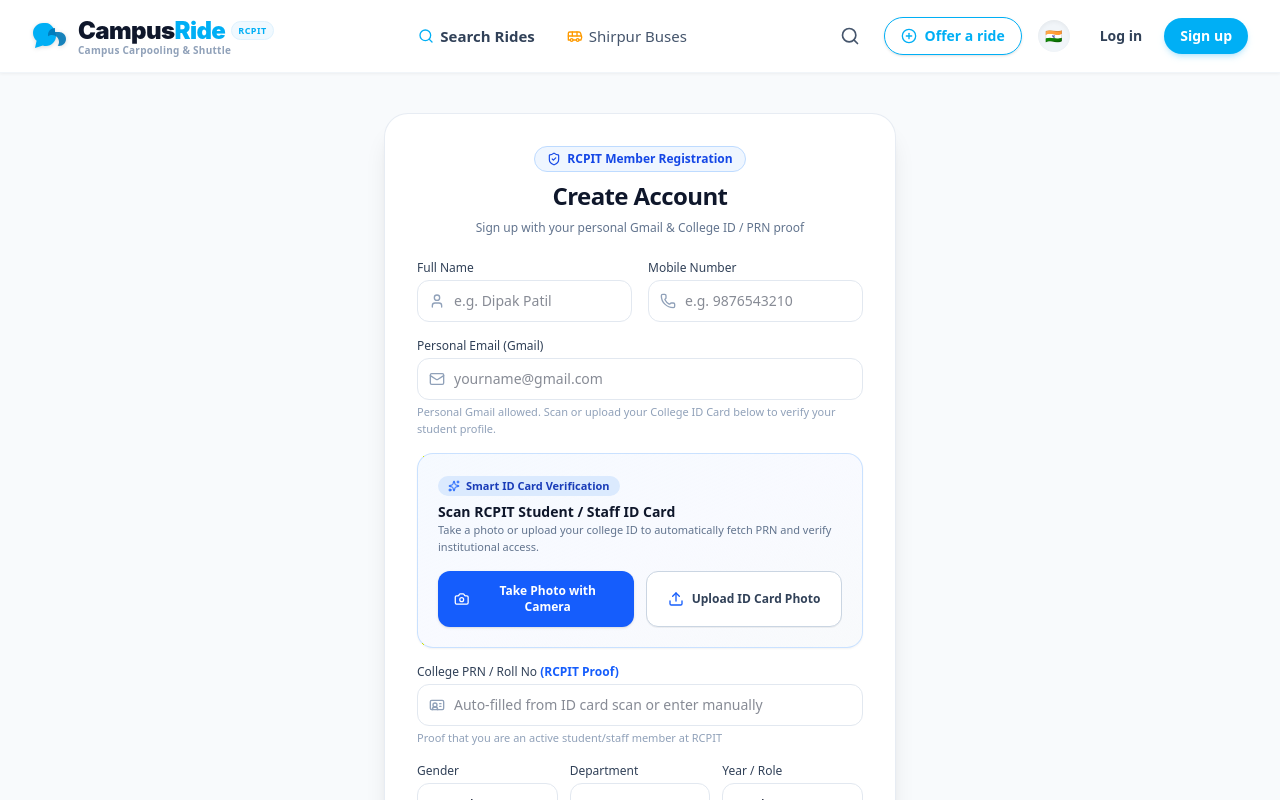
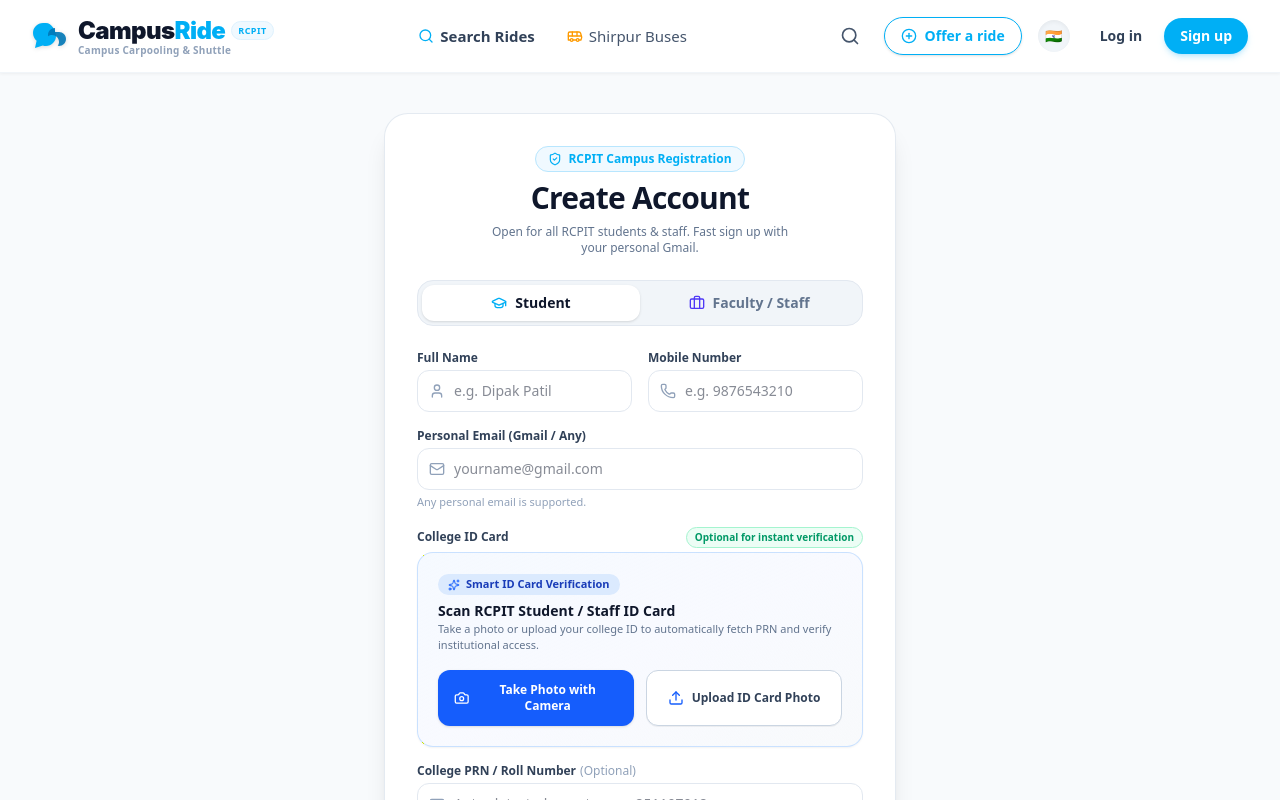
Before and after one commit to dipak-kachave/CampusRide, a React (Vite) app in the folder client/: page /register in a window 1280 px wide. Shown: the top 800 px of the page. Built offline with nearby package versions, Linux system fonts and the light colour scheme; no server answers.

Commit message:
feat: enable universal frictionless registration for all students and staff with role selection

```diff
--- a/client/src/pages/Register.jsx
+++ b/client/src/pages/Register.jsx
@@ -1,10 +1,24 @@
 import React, { useState } from "react";
 import { Link, useNavigate } from "react-router-dom";
 import { useAuth } from "../context/AuthContext";
-import { ShieldCheck, Mail, Lock, User, Phone, BookOpen, AlertCircle, ArrowRight, CheckCircle2, IdCard, Sparkles } from "lucide-react";
+import {
+  ShieldCheck,
+  Mail,
+  Lock,
+  User,
+  Phone,
+  BookOpen,
+  AlertCircle,
+  ArrowRight,
+  CheckCircle2,
+  IdCard,
+  Briefcase,
+  GraduationCap,
+} from "lucide-react";
 import IdCardScanner from "../components/IdCardScanner";
 
 export default function Register() {
+  const [userRole, setUserRole] = useState("student"); // "student" | "staff"
   const [formData, setFormData] = useState({
     name: "",
     email: "",
@@ -21,6 +35,15 @@ export default function Register() {
   const [loading, setLoading] = useState(false);
   const { register } = useAuth();
   const navigate = useNavigate();
+
+  const handleRoleToggle = (role) => {
+    setUserRole(role);
+    setFormData((prev) => ({
+      ...prev,
+      role: role,
+      year: role === "staff" ? "Staff" : "2nd Year",
+    }));
+  };
 
   const handleChange = (e) => {
     setFormData((prev) => ({ ...prev, [e.target.name]: e.target.value }));
@@ -46,7 +69,13 @@ export default function Register() {
 
     const cleanEmail = formData.email.trim().toLowerCase();
     if (!cleanEmail || !cleanEmail.includes("@")) {
-      setError("Please enter a valid personal Gmail address.");
+      setError("Please enter a valid email address.");
+      return;
+    }
+
+    const cleanPhone = formData.phone.trim();
+    if (cleanPhone.length < 10) {
+      setError("Please enter a valid 10-digit mobile number.");
       return;
     }
 
@@ -55,51 +84,77 @@ export default function Register() {
       return;
     }
 
-    // Require College ID Card or PRN proof
-    if ((!formData.prn || formData.prn.trim().length < 4) && !idCardData) {
-      setError("Please scan your College ID Card or enter your PRN / Roll Number to verify your RCPIT identity.");
-      return;
-    }
-
     setLoading(true);
     try {
       await register({
         ...formData,
         email: cleanEmail,
+        phone: cleanPhone,
         idCardImage: idCardData?.imageData || "",
         idCardVerified: !!idCardData?.collegeVerified || !!idCardData?.prn,
       });
       navigate("/dashboard");
     } catch (err) {
-      setError(err.message || "Registration failed");
+      setError(err.message || "Registration failed. Please check your details.");
     } finally {
       setLoading(false);
     }
   };
 
   return (
-    <div className="min-h-[85vh] flex items-center justify-center px-4 py-10">
-      <div className="w-full max-w-lg bg-white rounded-3xl p-8 border border-slate-200/80 shadow-xl space-y-6">
+    <div className="min-h-[85vh] flex items-center justify-center px-4 py-10 bg-slate-50">
+      <div className="w-full max-w-lg bg-white rounded-3xl p-6 sm:p-8 border border-slate-200/90 shadow-xl space-y-6">
+        {/* Header */}
         <div className="text-center space-y-2">
-          <div className="inline-flex items-center gap-1.5 px-3 py-1 rounded-full bg-blue-50 text-blue-700 text-xs font-semibold border border-blue-200">
-            <ShieldCheck className="w-3.5 h-3.5" />
-            RCPIT Member Registration
+          <div className="inline-flex items-center gap-1.5 px-3 py-1 rounded-full bg-sky-50 text-[#00AFF5] text-xs font-bold border border-sky-200">
+            <ShieldCheck className="w-3.5 h-3.5 text-[#00AFF5]" />
+            RCPIT Campus Registration
           </div>
-          <h1 className="text-2xl font-bold text-slate-900 tracking-tight">Create Account</h1>
-          <p className="text-xs text-slate-500">Sign up with your personal Gmail & College ID / PRN proof</p>
+          <h1 className="text-2xl sm:text-3xl font-black text-slate-900 tracking-tight">Create Account</h1>
+          <p className="text-xs text-slate-500 max-w-xs mx-auto">
+            Open for all RCPIT students & staff. Fast sign up with your personal Gmail.
+          </p>
+        </div>
+
+        {/* Student vs Staff Role Segmented Tab */}
+        <div className="flex rounded-2xl bg-slate-100 p-1 border border-slate-200">
+          <button
+            type="button"
+            onClick={() => handleRoleToggle("student")}
+            className={`flex-1 py-2 rounded-xl text-xs sm:text-sm font-bold flex items-center justify-center gap-2 transition cursor-pointer ${
+              userRole === "student"
+                ? "bg-white text-slate-900 shadow-sm"
+                : "text-slate-500 hover:text-slate-800"
+            }`}
+          >
+            <GraduationCap className="w-4 h-4 text-[#00AFF5]" />
+            <span>Student</span>
+          </button>
+          <button
+            type="button"
+            onClick={() => handleRoleToggle("staff")}
+            className={`flex-1 py-2 rounded-xl text-xs sm:text-sm font-bold flex items-center justify-center gap-2 transition cursor-pointer ${
+              userRole === "staff"
+                ? "bg-white text-slate-900 shadow-sm"
+                : "text-slate-500 hover:text-slate-800"
+            }`}
+          >
+            <Briefcase className="w-4 h-4 text-indigo-600" />
+            <span>Faculty / Staff</span>
+          </button>
         </div>
 
         {error && (
-          <div className="p-3.5 rounded-xl bg-rose-50 border border-rose-200 text-rose-700 text-xs flex items-start gap-2">
+          <div className="p-3.5 rounded-2xl bg-rose-50 border border-rose-200 text-rose-700 text-xs flex items-start gap-2 shadow-sm">
             <AlertCircle className="w-4 h-4 mt-0.5 shrink-0" />
-            <span>{error}</span>
+            <span className="font-medium">{error}</span>
           </div>
         )}
 
         <form onSubmit={handleSubmit} className="space-y-4">
           <div className="grid grid-cols-1 sm:grid-cols-2 gap-4">
             <div>
-              <label className="block text-xs font-medium text-slate-700 mb-1">Full Name</label>
+              <label className="block text-xs font-bold text-slate-700 mb-1">Full Name</label>
               <div className="relative">
                 <div className="absolute inset-y-0 left-0 pl-3 flex items-center pointer-events-none text-slate-400">
                   <User className="w-4 h-4" />
@@ -108,16 +163,16 @@ export default function Register() {
                   type="text"
                   name="name"
                   required
-                  placeholder="e.g. Dipak Patil"
+                  placeholder={userRole === "staff" ? "Prof. / Dr. Name" : "e.g. Dipak Patil"}
                   value={formData.name}
                   onChange={handleChange}
-                  className="w-full pl-9 pr-3 py-2.5 rounded-xl border border-slate-200 text-sm focus:ring-2 focus:ring-blue-600 focus:outline-none"
+                  className="w-full pl-9 pr-3 py-2.5 rounded-xl border border-slate-200 text-sm focus:ring-2 focus:ring-[#00AFF5] focus:outline-none"
                 />
               </div>
             </div>
 
             <div>
-              <label className="block text-xs font-medium text-slate-700 mb-1">Mobile Number</label>
+              <label className="block text-xs font-bold text-slate-700 mb-1">Mobile Number</label>
               <div className="relative">
                 <div className="absolute inset-y-0 left-0 pl-3 flex items-center pointer-events-none text-slate-400">
                   <Phone className="w-4 h-4" />
@@ -129,15 +184,15 @@ export default function Register() {
                   placeholder="e.g. 9876543210"
                   value={formData.phone}
                   onChange={handleChange}
-                  className="w-full pl-9 pr-3 py-2.5 rounded-xl border border-slate-200 text-sm focus:ring-2 focus:ring-blue-600 focus:outline-none"
+                  className="w-full pl-9 pr-3 py-2.5 rounded-xl border border-slate-200 text-sm focus:ring-2 focus:ring-[#00AFF5] focus:outline-none"
                 />
               </div>
             </div>
           </div>
 
           <div>
-            <label className="block text-xs font-medium text-slate-700 mb-1">
-              Personal Email (Gmail)
+            <label className="block text-xs font-bold text-slate-700 mb-1">
+              Personal Email (Gmail / Any)
             </label>
             <div className="relative">
               <div className="absolute inset-y-0 left-0 pl-3 flex items-center pointer-events-none text-slate-400">
@@ -150,24 +205,35 @@ export default function Register() {
                 placeholder="yourname@gmail.com"
                 value={formData.email}
                 onChange={handleChange}
-                className="w-full pl-9 pr-3 py-2.5 rounded-xl border border-slate-200 text-sm focus:ring-2 focus:ring-blue-600 focus:outline-none"
+                className="w-full pl-9 pr-3 py-2.5 rounded-xl border border-slate-200 text-sm focus:ring-2 focus:ring-[#00AFF5] focus:outline-none"
               />
             </div>
             <p className="text-[11px] text-slate-400 mt-1">
-              Personal Gmail allowed. Scan or upload your College ID Card below to verify your student profile.
+              Any personal email is supported.
             </p>
           </div>
 
-          {/* ID Card Camera / Upload Scanner */}
+          {/* Optional ID Card Camera / Upload Scanner */}
+          <div className="space-y-1">
+            <div className="flex items-center justify-between">
+              <label className="text-xs font-bold text-slate-700">
+                {userRole === "staff" ? "Staff / Employee ID Card" : "College ID Card"}
+              </label>
+              <span className="text-[10px] text-emerald-600 font-semibold bg-emerald-50 px-2 py-0.5 rounded-full border border-emerald-200">
+                Optional for instant verification
+              </span>
+            </div>
             <IdCardScanner
               onScanComplete={handleIdCardScan}
               currentPrn={formData.prn}
               onPrnChange={(newPrn) => setFormData((prev) => ({ ...prev, prn: newPrn }))}
             />
+          </div>
 
           <div>
-            <label className="block text-xs font-medium text-slate-700 mb-1">
-              College PRN / Roll No <span className="text-blue-600 font-semibold">(RCPIT Proof)</span>
+            <label className="block text-xs font-bold text-slate-700 mb-1">
+              {userRole === "staff" ? "Staff / Faculty Employee ID" : "College PRN / Roll Number"}
+              <span className="text-slate-400 font-normal ml-1">(Optional)</span>
             </label>
             <div className="relative">
               <div className="absolute inset-y-0 left-0 pl-3 flex items-center pointer-events-none text-slate-400">
@@ -176,24 +242,27 @@ export default function Register() {
               <input
                 type="text"
                 name="prn"
-                placeholder="Auto-filled from ID card scan or enter manually"
+                placeholder={userRole === "staff" ? "e.g. RCPIT-EMP-1042" : "Auto-detected or enter e.g. 251107012"}
                 value={formData.prn}
                 onChange={handleChange}
-                className="w-full pl-9 pr-3 py-2.5 rounded-xl border border-slate-200 text-sm focus:ring-2 focus:ring-blue-600 focus:outline-none"
+                className="w-full pl-9 pr-3 py-2.5 rounded-xl border border-slate-200 text-sm focus:ring-2 focus:ring-[#00AFF5] focus:outline-none"
               />
             </div>
-            <p className="text-[11px] text-slate-400 mt-1">Proof that you are an active student/staff member at RCPIT</p>
+            <p className="text-[11px] text-slate-400 mt-1">
+              {userRole === "staff"
+                ? "Used to verify your faculty/staff institutional status."
+                : "You can also verify this anytime later from your profile or dashboard."}
+            </p>
           </div>
-
 
           <div className="grid grid-cols-1 sm:grid-cols-3 gap-3">
             <div>
-              <label className="block text-xs font-medium text-slate-700 mb-1">Gender</label>
+              <label className="block text-xs font-bold text-slate-700 mb-1">Gender</label>
               <select
                 name="gender"
                 value={formData.gender}
                 onChange={handleChange}
-                className="w-full px-3 py-2.5 rounded-xl border border-slate-200 text-sm focus:ring-2 focus:ring-blue-600 focus:outline-none bg-white"
+                className="w-full px-3 py-2.5 rounded-xl border border-slate-200 text-sm focus:ring-2 focus:ring-[#00AFF5] focus:outline-none bg-white cursor-pointer"
               >
                 <option value="Female">Female</option>
                 <option value="Male">Male</option>
@@ -202,12 +271,12 @@ export default function Register() {
             </div>
 
             <div>
-              <label className="block text-xs font-medium text-slate-700 mb-1">Department</label>
+              <label className="block text-xs font-bold text-slate-700 mb-1">Department</label>
               <select
                 name="department"
                 value={formData.department}
                 onChange={handleChange}
-                className="w-full px-3 py-2.5 rounded-xl border border-slate-200 text-sm focus:ring-2 focus:ring-blue-600 focus:outline-none bg-white"
+                className="w-full px-3 py-2.5 rounded-xl border border-slate-200 text-sm focus:ring-2 focus:ring-[#00AFF5] focus:outline-none bg-white cursor-pointer"
               >
                 <option value="Artificial Intelligence and Machine Learning (AI & ML)">AI & ML</option>
                 <option value="Artificial Intelligence and Data Science (AI & DS)">AI & DS</option>
@@ -217,28 +286,40 @@ export default function Register() {
                 <option value="Mechanical Engineering">Mechanical</option>
                 <option value="Electrical Engineering">Electrical</option>
                 <option value="Civil Engineering">Civil</option>
+                <option value="Applied Sciences & Humanities">Applied Sciences / ASH</option>
               </select>
             </div>
 
             <div>
-              <label className="block text-xs font-medium text-slate-700 mb-1">Year / Role</label>
+              <label className="block text-xs font-bold text-slate-700 mb-1">Year / Designation</label>
+              {userRole === "staff" ? (
                 <select
                   name="year"
                   value={formData.year}
                   onChange={handleChange}
-                className="w-full px-3 py-2.5 rounded-xl border border-slate-200 text-sm focus:ring-2 focus:ring-blue-600 focus:outline-none bg-white"
+                  className="w-full px-3 py-2.5 rounded-xl border border-slate-200 text-sm focus:ring-2 focus:ring-[#00AFF5] focus:outline-none bg-white cursor-pointer"
+                >
+                  <option value="Staff">Faculty / Professor</option>
+                  <option value="Staff">Lab Assistant / Staff</option>
+                </select>
+              ) : (
+                <select
+                  name="year"
+                  value={formData.year}
+                  onChange={handleChange}
+                  className="w-full px-3 py-2.5 rounded-xl border border-slate-200 text-sm focus:ring-2 focus:ring-[#00AFF5] focus:outline-none bg-white cursor-pointer"
                 >
                   <option value="1st Year">1st Year</option>
                   <option value="2nd Year">2nd Year</option>
                   <option value="3rd Year">3rd Year</option>
                   <option value="Final Year">Final Year</option>
-                <option value="Staff">Faculty / Staff</option>
                 </select>
+              )}
             </div>
           </div>
 
           <div>
-            <label className="block text-xs font-medium text-slate-700 mb-1">Password</label>
+            <label className="block text-xs font-bold text-slate-700 mb-1">Password</label>
             <div className="relative">
               <div className="absolute inset-y-0 left-0 pl-3 flex items-center pointer-events-none text-slate-400">
                 <Lock className="w-4 h-4" />
@@ -250,7 +331,7 @@ export default function Register() {
                 placeholder="At least 6 characters"
                 value={formData.password}
                 onChange={handleChange}
-                className="w-full pl-9 pr-3 py-2.5 rounded-xl border border-slate-200 text-sm focus:ring-2 focus:ring-blue-600 focus:outline-none"
+                className="w-full pl-9 pr-3 py-2.5 rounded-xl border border-slate-200 text-sm focus:ring-2 focus:ring-[#00AFF5] focus:outline-none"
               />
             </div>
           </div>
@@ -258,7 +339,7 @@ export default function Register() {
           <button
             type="submit"
             disabled={loading}
-            className="w-full py-3 px-4 rounded-xl bg-blue-600 hover:bg-blue-700 text-white font-semibold text-sm shadow-md shadow-blue-500/20 transition disabled:opacity-50 flex items-center justify-center gap-2"
+            className="w-full py-3.5 px-4 rounded-full bg-[#00AFF5] hover:bg-[#0098d6] active:scale-98 text-white font-black text-sm shadow-md shadow-sky-500/25 transition disabled:opacity-50 flex items-center justify-center gap-2 cursor-pointer"
           >
             {loading ? "Creating Account..." : "Create Account"}
             <ArrowRight className="w-4 h-4" />
@@ -267,7 +348,7 @@ export default function Register() {
 
         <p className="text-center text-xs text-slate-500 pt-2 border-t border-slate-100">
           Already have an account?{" "}
-          <Link to="/login" className="text-blue-600 font-semibold hover:underline">
+          <Link to="/login" className="text-[#00AFF5] font-bold hover:underline">
             Log in
           </Link>
         </p>
```
Lines whose indentation alone changed are shown as unchanged.
